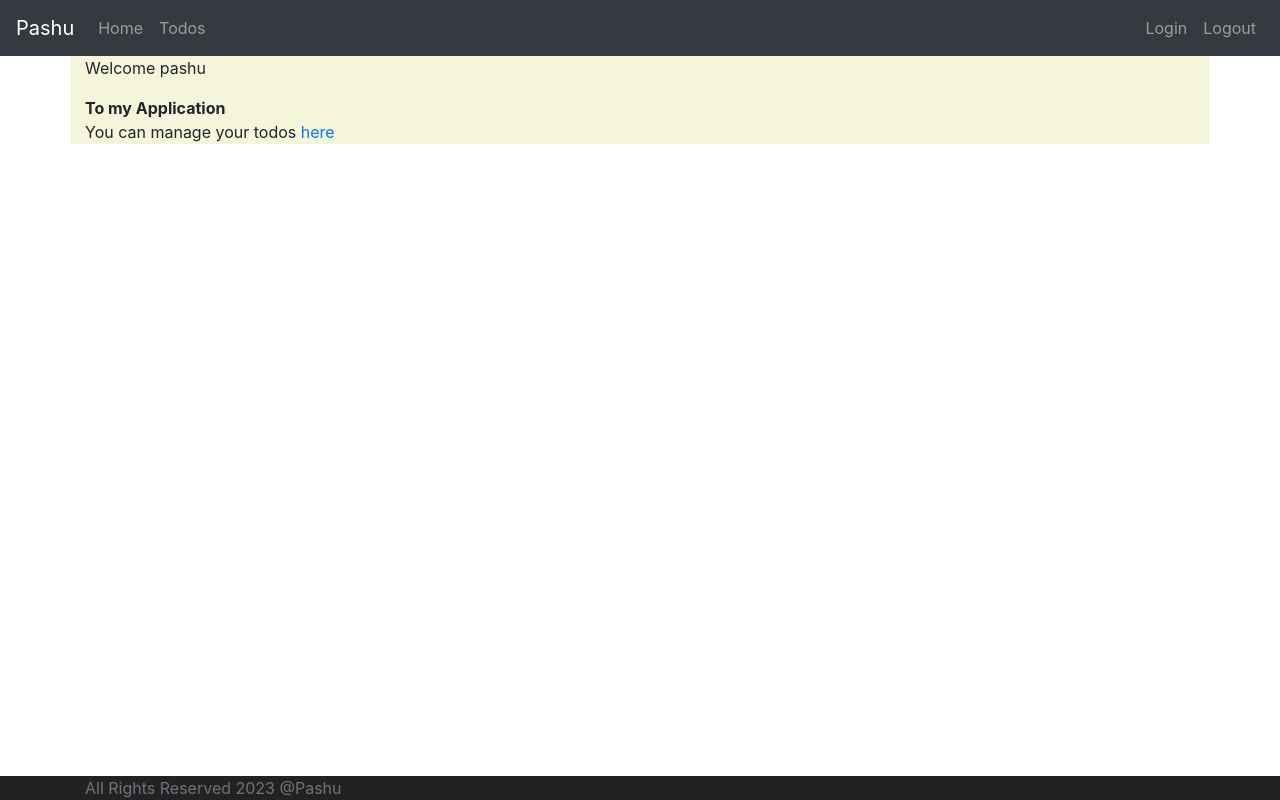
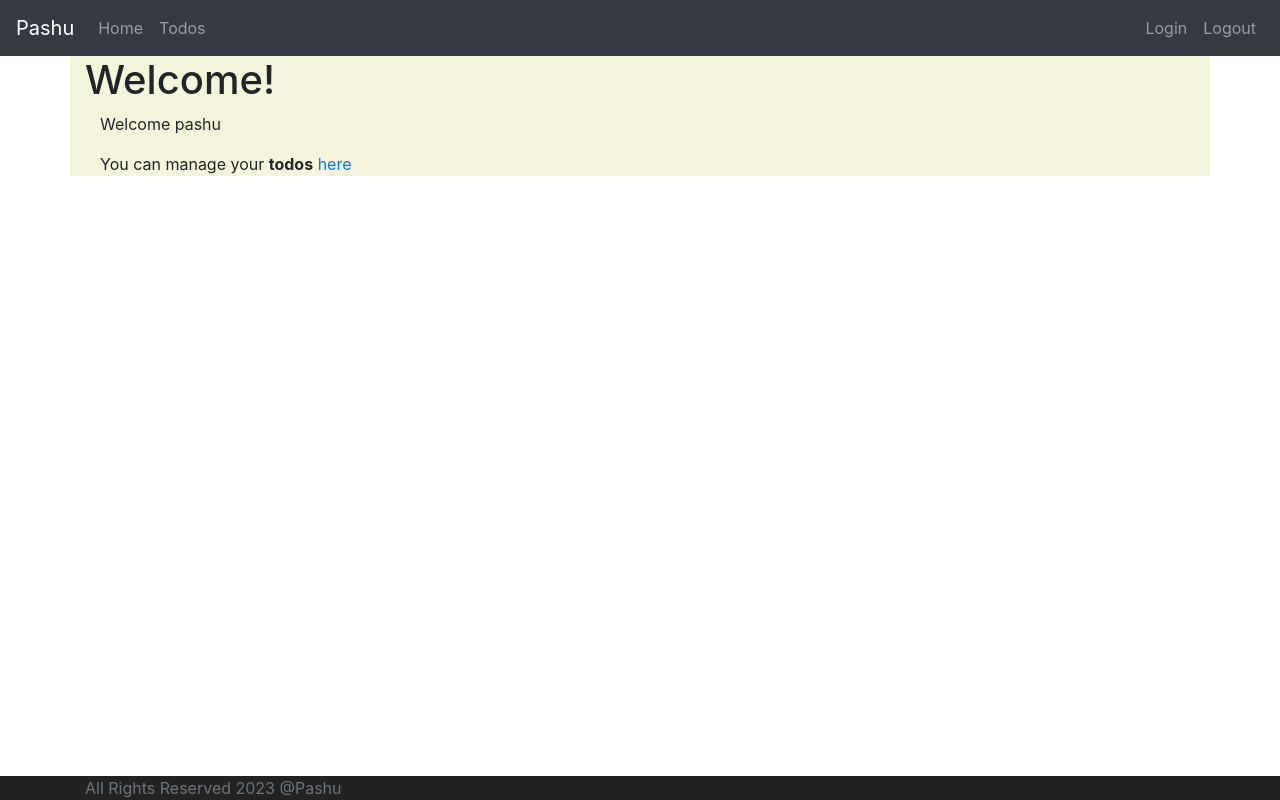
Before and after one commit to RodrigoAlexisCJ/Angular, an Angular app in the folder Angular/Login/login/: page /welcome/pashu in a window 1280 px wide. Built offline with nearby package versions, Linux system fonts and the light colour scheme.

Commit message:
new service added

```diff
--- a/Angular/Login/login/src/app/login/login.component.html
+++ b/Angular/Login/login/src/app/login/login.component.html
@@ -1,6 +1,6 @@
 <h1>Login!</h1>
 <div class="container">
-<div *ngIf="invalidLogin">{{errorMessage}}</div>
+<div class="alert alert-warning" *ngIf="invalidLogin">{{errorMessage}}</div>
 <div>
 <!--User Name: <input type="text" name="username" value="username"> -->
 User Name: <input type="text" name="username" [(ngModel)]="username">
@@ -9,7 +9,7 @@
 <!--<br>
 User name: {{username}}
 <br>-->
-<br>
-<button (click)=handleLogin()>Login</button>
+<br><br>
+<button (click)=handleLogin() class="btn btn-success">Login</button>
 </div>
 </div>
--- a/Angular/Login/login/src/app/menu/menu.component.html
+++ b/Angular/Login/login/src/app/menu/menu.component.html
@@ -2,12 +2,12 @@
     <nav class="navbar navbar-expand-md navbar-dark bg-dark">
         <div><a href="https://www.github.com/RodrigoAlexisCJ" class="navbar-brand">Pashu</a></div>
             <ul class=" navbar-nav">
-                <li><a href="/welcome/pashu" class="nav-link">Home</a></li>
-                <li><a href="/todos" class="nav-link">Todos</a></li>
+                <li><a routerLink="/welcome/pashu" class="nav-link">Home</a></li>
+                <li><a routerLink="/todos" class="nav-link">Todos</a></li>
             </ul>
             <ul class=" navbar-nav navbar-collapse justify-content-end">
-                <li><a href="/login" class="nav-link">Login</a></li>
-                <li><a href="/logout" class="nav-link">Logout</a></li>
+                <li><a routerLink="/login" class="nav-link">Login</a></li>
+                <li><a routerLink="/logout" class="nav-link">Logout</a></li>
             </ul>
     </nav>
 </header>
--- a/Angular/Login/login/src/app/welcome/welcome.component.html
+++ b/Angular/Login/login/src/app/welcome/welcome.component.html
@@ -1,3 +1,5 @@
-<p>Welcome {{name}}</p>
-<b>To my Application</b>
-<p>You can manage your todos <a routerLink="/todos">here</a></p>
+<h1>Welcome!</h1>
+<div class="container">
+    <p>Welcome {{name}}</p>
+    <p>You can manage your <b>todos</b> <a routerLink="/todos"> here</a></p>
+</div>
```
Also changed, not shown: Angular/Login/login/src/app/hardcoded-authentication.service.ts (added, +9 -0 lines), 1 other file (tests, documents, lock files or other folders).
